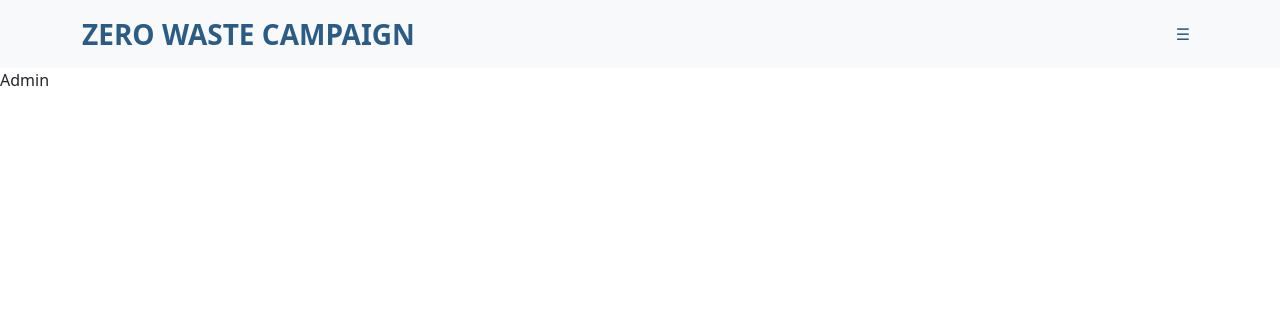
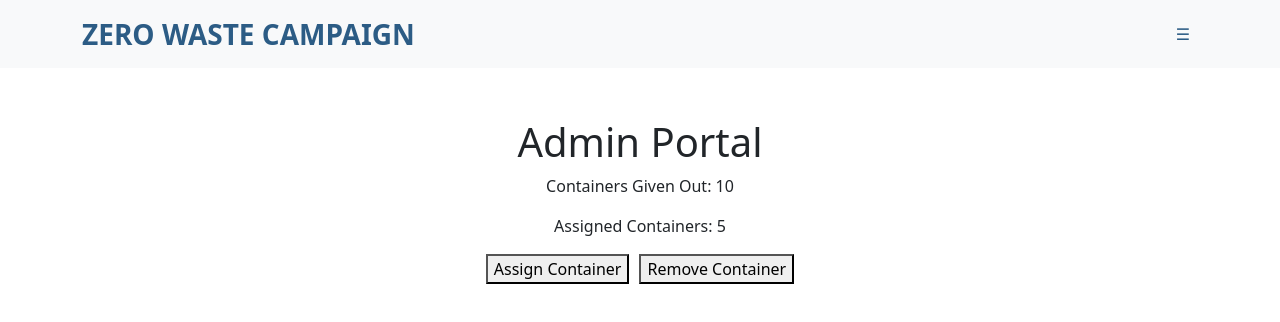
Before and after one commit to HACC2023/Sake, a React (Vite) app in the folder frontend/: page /admin in a window 1280 px wide. Shown: the top 322 px of the page. Built offline with nearby package versions, Linux system fonts and the light colour scheme.

Commit message:
unsure LMAO

```diff
--- a/frontend/src/components/Hero.css
+++ b/frontend/src/components/Hero.css
@@ -1,16 +1,12 @@
 .carousel {
     width: 100%;
     height: 100vh;
+    /* Outlines the words with black (for better visibility over the images */
+    text-shadow: -1px -1px 0 #000, 1px -1px 0 #000, -1px 1px 0 #000, 1px 1px 0 #000;
 }
 
 .carousel-inner > .carousel-item > img {
     height: 100vh;
     width: 100%;
 }
-/* Outlines the words with black (for better visibility over the images */
-h3 {
-    text-shadow: -1px -1px 0 #000, 1px -1px 0 #000, -1px 1px 0 #000, 1px 1px 0 #000;
-  }
-  p {
-    text-shadow: -1px -1px 0 #000, 1px -1px 0 #000, -1px 1px 0 #000, 1px 1px 0 #000;
-  }
+/* I changed it so that instead of h3 and p being outlined, only items in the carousel are outlined */
--- a/frontend/src/screens/Admin.jsx
+++ b/frontend/src/screens/Admin.jsx
@@ -1,7 +1,67 @@
+import React, { useState } from 'react';
+import { Modal, Button } from 'react-bootstrap';
+
 const Admin = () => {
+  const [containersGivenOut] = useState(10);
+  const [assignedContainers, setAssignedContainers] = useState(5);
+  const [showAssignModal, setShowAssignModal] = useState(false);
+  const [showRemoveModal, setShowRemoveModal] = useState(false);
+
+  const handleShowAssignModal = () => setShowAssignModal(true);
+  const handleCloseAssignModal = () => setShowAssignModal(false);
+  const handleShowRemoveModal = () => setShowRemoveModal(true);
+  const handleCloseRemoveModal = () => setShowRemoveModal(false);
+
   return (
-    <div>Admin</div>
-  )
-}
+    <div style={{ textAlign: 'center', marginTop: '50px' }}>
+      <h1>Admin Portal</h1>
+      <p>Containers Given Out: {containersGivenOut}</p>
+      <p>Assigned Containers: {assignedContainers}</p>
+      <button style={{ marginRight: '10px' }} onClick={handleShowAssignModal}>
+        Assign Container
+      </button>
+      <button onClick={handleShowRemoveModal}>
+        Remove Container
+      </button>
 
-export default Admin
+      {/* add container */}
+      <Modal show={showAssignModal} onHide={handleCloseAssignModal}>
+        <Modal.Header closeButton>
+          <Modal.Title>Assign Container</Modal.Title>
+        </Modal.Header>
+        <Modal.Body>
+
+
+
+        </Modal.Body>
+        <Modal.Footer>
+          <Button variant="secondary" onClick={handleCloseAssignModal}>
+            Close
+          </Button>
+
+        </Modal.Footer>
+      </Modal>
+
+      {/* remove container */}
+
+      <Modal show={showRemoveModal} onHide={handleCloseRemoveModal}>
+        <Modal.Header closeButton>
+          <Modal.Title>Remove Container</Modal.Title>
+        </Modal.Header>
+        <Modal.Body>
+
+
+
+        </Modal.Body>
+        <Modal.Footer>
+          <Button variant="secondary" onClick={handleCloseRemoveModal}>
+            Close
+          </Button>
+
+        </Modal.Footer>
+      </Modal>
+    </div>
+  );
+};
+
+export default Admin;
--- a/frontend/src/screens/SignUp.jsx
+++ b/frontend/src/screens/SignUp.jsx
@@ -19,6 +19,16 @@ function SignUp() {
       </div>
       <h3>{isVendor ? 'Vendor Sign Up' : 'Customer Sign Up'}</h3>
       <Form style={{ width: '300px', margin: 'auto' }}>
+
+      <Form.Group className="mb-3" controlId="formGroupVendor">
+          <Form.Label>Choose a Vendor</Form.Label>
+          <Form.Select aria-label="Click to Show Vendors">
+        <option value='1'>Big Fish</option>
+        <option value='2'>Big Meat</option>
+        <option value='3'>fruit</option>
+      </Form.Select>
+        </Form.Group>
+
         <Form.Group className="mb-3" controlId="formGroupEmail">
           <Form.Label>{isVendor ? 'Enter your email address' : 'Enter your phone number'}</Form.Label>
           <Form.Control type={isVendor ? 'email' : 'tel'} placeholder={isVendor ? 'Enter email' : 'Enter phone number'} />
--- a/frontend/src/screens/User.jsx
+++ b/frontend/src/screens/User.jsx
@@ -4,6 +4,7 @@ import { Modal, Button } from 'react-bootstrap';
 const User = () => {
   const [containersOwned, setContainersOwned] = useState(3);
   const [currentBalance, setCurrentBalance] = useState(50);
+  const [currentReturned, setCurrentReturned] = useState(10);
   const [showGenerateCodeModal, setShowGenerateCodeModal] = useState(false);
   const [showPayBalanceModal, setShowPayBalanceModal] = useState(false);
 
@@ -23,6 +24,7 @@ const User = () => {
       <h1>User Portal</h1>
       <p>Containers Owned: {containersOwned}</p>
       <p>Current Balance: ${currentBalance}</p>
+      <p>Total Containers Returned: ${currentReturned}</p>
       <button style={{ marginRight: '10px' }} onClick={handleShowGenerateCodeModal}>
         Generate Code
       </button>
```
